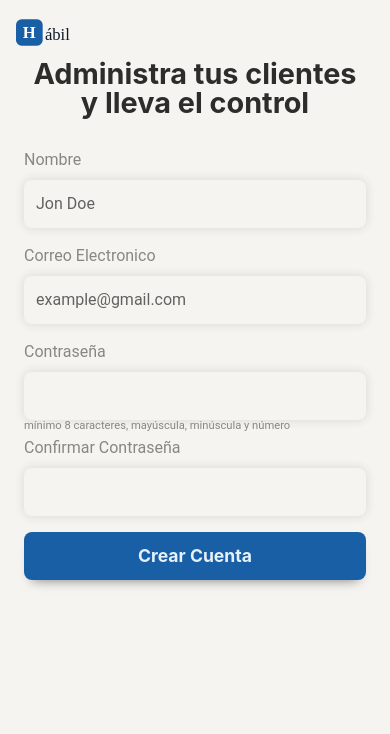
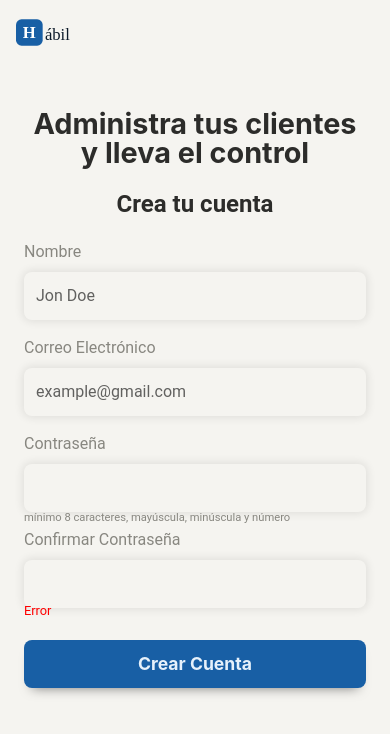
Before and after one commit to anthony-dlc/habil, a React (Vite) app: page / in a window 390 px wide. Shown: the top 734 px of the page. Built offline with nearby package versions, Linux system fonts and the light colour scheme; no server answers.

Commit message:
Fix small issues in the display

```diff
--- a/index.html
+++ b/index.html
@@ -1,5 +1,5 @@
 <!doctype html>
-<html lang="en">
+<html lang="es">
   <head>
     <meta charset="UTF-8" />
     <link rel="icon" type="image/svg+xml" href="/favicon.svg" />
--- a/src/components/CreateAccount.jsx
+++ b/src/components/CreateAccount.jsx
@@ -67,7 +67,6 @@ function CreateAccount() {
     }
 
     alert("User created");
-    console.log(data);
   };
 
   return (
@@ -88,7 +87,8 @@ function CreateAccount() {
         alt="computadora con herramientas"
       />
       <form onSubmit={handleSubmit}>
-        <h2>Administra tus clientes y lleva el control</h2>
+        <h1>Administra tus clientes y lleva el control</h1>
+        <p className="subtitulo">Crea tu cuenta</p>
         <label htmlFor="name">
           Nombre
           <input
@@ -101,7 +101,7 @@ function CreateAccount() {
         </label>
 
         <label htmlFor="email">
-          Correo Electronico
+          Correo Electrónico
           <input
             type="email"
             name="email"
@@ -133,6 +133,7 @@ function CreateAccount() {
           />
         </label>
         {errorMessage && <p className="error-message">{errorMessage}</p>}
+        <p className="error-message">Error</p>
         <button type="submit">Crear Cuenta</button>
       </form>
     </div>
--- a/src/styles/CreateAccount.css
+++ b/src/styles/CreateAccount.css
@@ -30,6 +30,7 @@ body {
   background-color: var(--bg);
   position: relative;
   color: var(--second-text);
+  padding-top: 30px;
 }
 
 .icon-dark {
@@ -49,19 +50,30 @@ body {
 
 form {
   background-color: var(--bg);
-  padding: 60px 24px;
+  /* background-color: #008000; */
+  padding: 80px 24px;
   font-family: var(--second-font);
 }
 
-h2 {
+h1 {
   color: var(--main-text);
   font-size: 1.8rem;
   text-align: center;
   font-family: var(--main-font);
   font-weight: bold;
-  margin-bottom: 30px;
+  margin-bottom: 16px;
   word-break: keep-all;
   hyphens: none;
+}
+
+.subtitulo {
+  color: var(--main-text);
+  text-align: center;
+  padding: 8px;
+  font-size: 1.5rem;
+  font-weight: bold;
+  font-family: var(--second-font);
+  margin-bottom: 16px;
 }
 
 label {
@@ -99,6 +111,7 @@ button {
   color: var(--cards-tags);
   transition: var(--trancisiones);
   font-family: var(--main-font);
+  margin-top: 32px;
 }
 
 button:hover {
@@ -121,6 +134,9 @@ input:user-invalid {
 
 .error-message {
   color: #ff0000;
+  font-size: 0.8rem;
+  position: absolute;
+  bottom: 150px;
 }
 
 @media (min-width: 455px) {
@@ -137,12 +153,16 @@ input:user-invalid {
     box-shadow: 0 0 8px 4px #00000015;
   }
 
-  h2 {
+  h1 {
     font-size: 2rem;
   }
 
   input {
     padding: 12px;
+  }
+
+  .error-message {
+    bottom: 210px;
   }
 }
 
@@ -192,7 +212,17 @@ input:user-invalid {
     margin-bottom: 16px;
   }
 
-  h2 {
+  h1 {
     font-size: 2.2rem;
   }
+
+  .error-message {
+    bottom: 160px;
+  }
 }
+
+@media (min-width: 1440px) {
+  .error-message {
+    bottom: 260px;
+  }
+}
```
